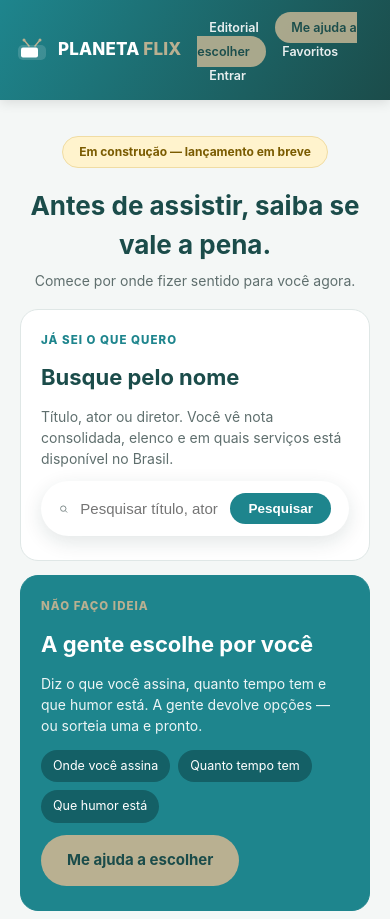
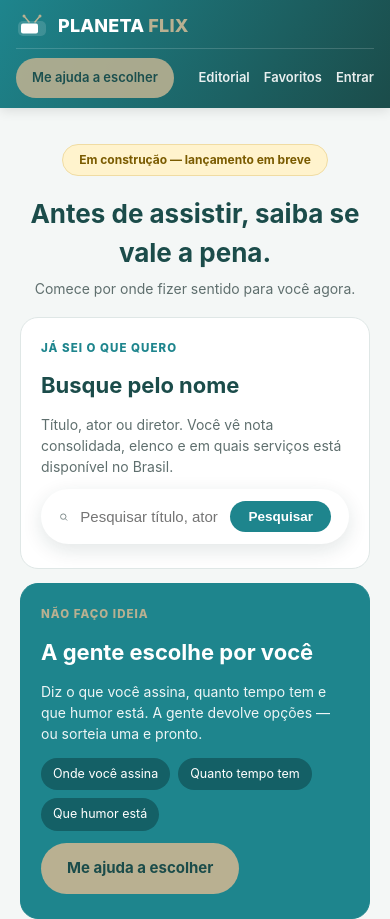
Before and after one commit to planetaflixbr/planetaflix-web, a website: page planetaflix-web/index.html in a window 390 px wide. Shown: the top 919 px of the page. Drawn offline with Linux system fonts and the light colour scheme; no server answers; a web font is replaced by a local one.

Commit message:
Conserta o cabecalho no celular
Com quatro itens e um deles em pilula, o menu nao cabia ao lado da marca e
quebrava sozinho: o botao ficava numa linha, Favoritos e Entrar espremidos
embaixo, e Editorial saia da vista. A 320px um link ficava fora da tela.

Agora o cabecalho vira duas linhas de proposito abaixo de 560px — marca em
cima, menu inteiro embaixo — e abaixo de 360px a pilula ocupa a linha toda
com os tres links de apoio na de baixo. Nada e escondido atras de sanfona:
esconder custaria um toque a mais justamente para chegar na acao principal.

A pilula passa a ser o primeiro item do menu, para cair do lado que o polegar
alcanca antes. Alvo de toque garantido por min-height, e a regra e (hover:none)
em vez de largura, porque um tablet de 768px e tocado com o dedo igual.

```diff
--- a/planetaflix-web/assets/css/style.css
+++ b/planetaflix-web/assets/css/style.css
@@ -50,13 +50,44 @@ img{max-width:100%;display:block;}
 }
 .site-header nav a:hover{opacity:1;text-decoration:underline;}
 
-/* Em telas estreitas o nome da marca quebrava em duas linhas ao ganhar mais
-   um item de menu — aperta tipografia e espaçamento em vez de esconder links. */
-@media (max-width:430px){
-  .site-header{padding:14px 16px;}
-  .brand-row .brand{font-size:17px; white-space:nowrap;}
+/* Cabeçalho no celular.
+   Com quatro itens e um deles em pílula, o menu nao cabe ao lado da marca:
+   ele quebrava sozinho num empilhamento torto, com o botao numa linha e o
+   resto espremido embaixo. Em vez de brigar com isso — ou de esconder links
+   atras de um menu sanfona que custa um toque a mais para chegar na acao
+   principal — o cabecalho vira duas linhas de proposito: marca em cima,
+   menu inteiro embaixo, numa linha so e sem nada fora da tela. */
+@media (max-width:560px){
+  .site-header{flex-wrap:wrap; row-gap:9px; padding:12px 16px 10px;}
+  .brand-row{flex:1 1 100%;}
+  .brand-row .brand{font-size:18px; white-space:nowrap;}
   .brand-row .logo-tv{width:32px; height:26px;}
-  .site-header nav a{margin-left:12px; font-size:12.5px;}
+  .site-header nav{
+    flex:1 1 100%;
+    display:flex; align-items:center; gap:14px;
+    border-top:1px solid rgba(255,255,255,.16); padding-top:9px;
+  }
+  /* min-height garante o alvo de toque independentemente da fonte; sem isso
+     os links de texto valem so a altura da linha (~15px), que e metade do que
+     um polegar acerta com confianca. */
+  .site-header nav a{
+    margin-left:0; font-size:13px; white-space:nowrap;
+    display:inline-flex; align-items:center; justify-content:center; min-height:40px;
+  }
+  /* A pilha vai primeiro na linha: e a acao que a home inteira existe para
+     oferecer, e o polegar alcanca a esquerda antes da direita.
+     10px de padding vertical levam a altura a ~40px — perto do alvo de toque
+     recomendado, que a versao de 7px nao alcancava. */
+  .nav-destaque{padding:0 16px; font-size:12.5px; margin-right:auto;}
+}
+
+/* Abaixo de 360px os quatro itens nao cabem numa linha (faltavam ~34px, e um
+   deles saia da tela). A pilha ocupa a linha inteira e os tres links de apoio
+   dividem a de baixo: ninguem some, e a acao principal ganha um alvo largo. */
+@media (max-width:360px){
+  .site-header nav{flex-wrap:wrap; row-gap:9px; gap:12px;}
+  .site-header nav a{font-size:12.5px;}
+  .nav-destaque{flex:1 1 100%; margin-right:0; text-align:center;}
 }
 
 .demo-banner{
@@ -612,3 +643,10 @@ footer{text-align:center;color:var(--muted);font-size:11.5px;padding:30px 20px 5
   color:var(--turquesa);
 }
 .artigo-relacionado-titulo{font-size:13.5px; line-height:1.35; font-weight:600;}
+
+/* Alvo de toque é questão de ponteiro, não de largura: um tablet de 768px é
+   tocado com o dedo igual a um celular de 390px. A consulta (hover:none) pega
+   o dispositivo pelo que ele é, não pelo tamanho que tem. */
+@media (hover:none){
+  .site-header nav a{display:inline-flex; align-items:center; min-height:40px;}
+}
--- a/planetaflix-web/index.html
+++ b/planetaflix-web/index.html
@@ -27,8 +27,8 @@
     <span class="brand brand-font">PLANETA <span>FLIX</span></span>
   </a>
   <nav>
+    <a href="descobrir.html" class="nav-destaque">Me ajuda a escolher</a>
     <a href="artigos.html">Editorial</a>
-    <a href="descobrir.html" class="nav-destaque">Me ajuda a escolher</a>
     <a href="favoritos.html">Favoritos</a>
     <a href="cadastro.html">Entrar</a>
   </nav>
```
Also changed, not shown: planetaflix-web/favoritos.html (+1 -1 lines), planetaflix-web/titulo.html (+1 -1 lines).
